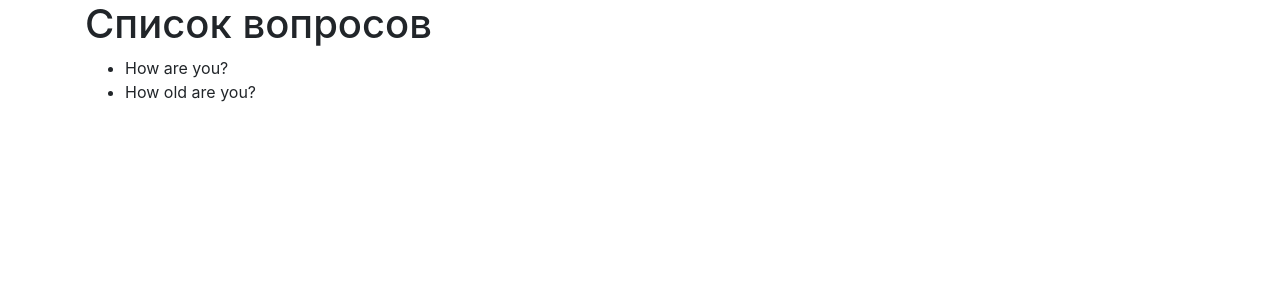
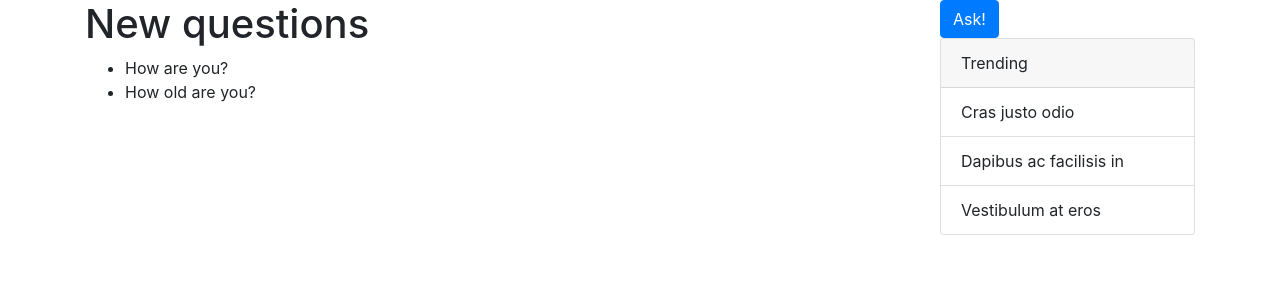
Before and after one commit to MXMP/hasker, a Django app: page /qa/ in a window 1280 px wide. Shown: the part 56-356 px from the top of the page. Run offline with Django 3.2, Linux system fonts and the light colour scheme; data comes from the database, SQL or seed files in the repository; some libraries are stand-ins or nearby versions.

Commit message:
Добавлен блок "trendings" в базовый шаблон

```diff
--- a/qa/templates/qa/base.html
+++ b/qa/templates/qa/base.html
@@ -35,9 +35,27 @@
     </div>
 </nav>
 
-<main role="main" class="container">
-    {% block body %}{% endblock %}
-</main>
+<div role="main" class="container">
+    <div class="row">
+        <div class="col">
+            {% block body %}{% endblock %}
+        </div>
+        <div class="col-3">
+            <a href="#" class="btn btn-primary">Ask!</a>
+            <div class="card">
+                <div class="card-header">
+                    Trending
+                </div>
+                <ul class="list-group list-group-flush">
+                    <li class="list-group-item">Cras justo odio</li>
+                    <li class="list-group-item">Dapibus ac facilisis in</li>
+                    <li class="list-group-item">Vestibulum at eros</li>
+                </ul>
+            </div>
+        </div>
+    </div>
+
+</div>
 <script src="{% static 'qa/js/jquery-3.3.1.slim.min.js' %}"></script>
 <script src="{% static 'qa/js/bootstrap.bundle.min.js' %}"></script>
 </body>
--- a/qa/templates/qa/index.html
+++ b/qa/templates/qa/index.html
@@ -1,9 +1,9 @@
 {% extends 'qa/base.html' %}
 
-{% block title %}Список вопросов{% endblock %}
+{% block title %}Questions{% endblock %}
 
 {% block body %}
-    <h1>Список вопросов</h1>
+    <h1>New questions</h1>
 
     <ul>
         {% for question in question_list %}
```
